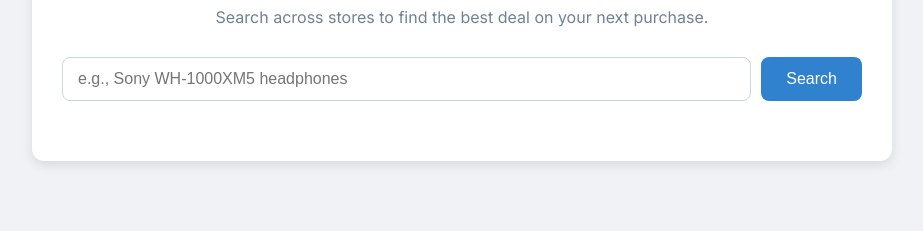
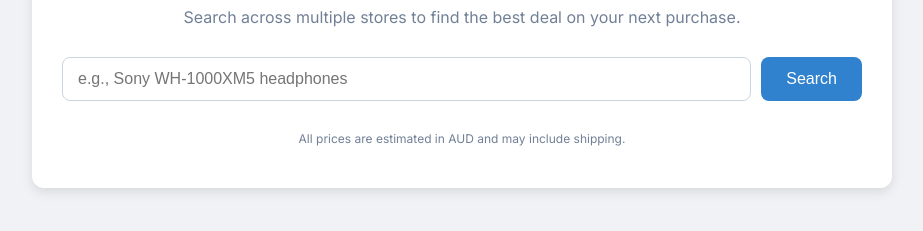
Before and after one commit to Jimmyjonny1028/price-finder-beta-branch, a website: page price-finder/public/index.html in a window 1280 px wide. Shown: the part 153-384 px from the top of the page, without its empty margins (178-1101 px from the left). Drawn offline with Linux system fonts and the light colour scheme.

Commit message:
Update index.html

```diff
--- a/price-finder/public/index.html
+++ b/price-finder/public/index.html
@@ -13,14 +13,14 @@
 
     <div class="container">
         <h1>Smart Price Finder</h1>
-        <p class="subtitle">Search across stores to find the best deal on your next purchase.</p>
+        <p class="subtitle">Search across multiple stores to find the best deal on your next purchase.</p>
 
         <form id="search-form">
             <input type="text" id="search-input" placeholder="e.g., Sony WH-1000XM5 headphones" required>
             <button type="submit" id="search-button">Search</button>
         </form>
 
-        <!-- FEATURE 1: Filter & Sort Controls -->
+        <!-- NEW: Filter & Sort Controls -->
         <div class="controls-container" id="controls-container" style="display: none;">
             <div class="control-group">
                 <label for="sort-select">Sort by:</label>
@@ -33,6 +33,7 @@
                 <label for="store-filter-select">Store:</label>
                 <select id="store-filter-select">
                     <option value="all">All Stores</option>
+                    <!-- Store options will be added here dynamically -->
                 </select>
             </div>
         </div>
@@ -43,6 +44,10 @@
         </div>
 
         <div id="results-container"></div>
+
+        <p class="disclaimer" style="text-align: center; color: #718096; font-size: 12px; margin-top: 20px;">
+            All prices are estimated in AUD and may include shipping.
+        </p>
     </div>
 
     <script src="script.js"></script>
```
